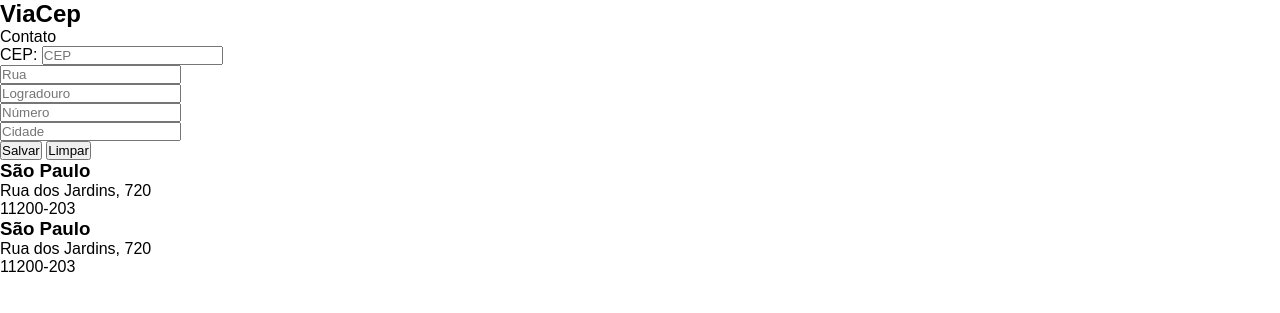
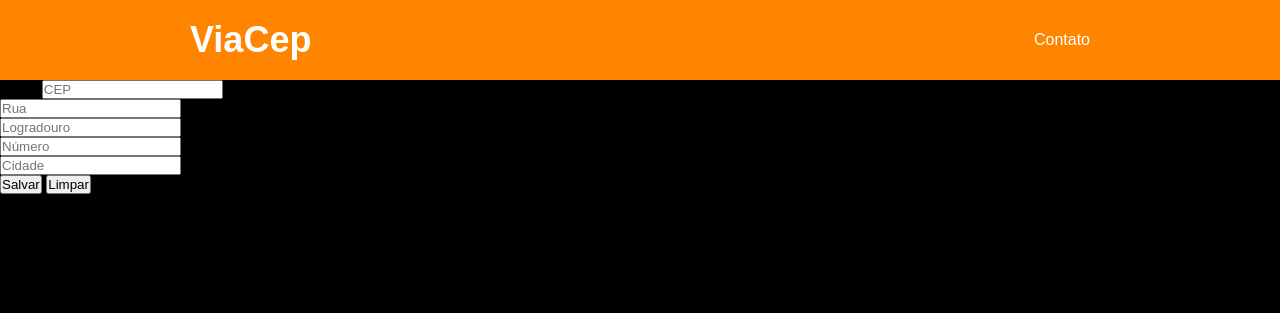
Before and after one commit to gustavoronan/viacep, a plain HTML site: page index.html in a window 1280 px wide. Drawn offline with Linux system fonts and the light colour scheme.

Commit message:
add: adicionando estilizacao a navbar

```diff
--- a/css/styles.css
+++ b/css/styles.css
@@ -4,3 +4,36 @@
     margin: 0;
     font-family: sans-serif;
 }
+
+html, body{
+    background-color: #000;
+}
+
+.nav-container{
+    height: 80px;
+    background-color: #ff8400;
+    width: 100%;
+    padding: 0 20px;
+    display: flex;
+    align-items: center;
+
+}
+
+.nav-main{
+    width: 100%;
+    max-width: 900px;
+    margin: 0 auto;
+    display: flex;
+    align-items: center;
+    justify-content: space-between;
+}
+
+.nav-main h1{
+    color: white;
+    font-size: 36px;
+}
+
+.contact-link{
+    color: white;
+    cursor: pointer;
+}
--- a/index.html
+++ b/index.html
@@ -20,10 +20,10 @@
     <link rel="stylesheet" href="/css/styles.css" />
   </head>
   <body>
-    <header>
-      <nav>
+    <header class="nav-container" >
+      <nav class="nav-main" >
         <h1>ViaCep</h1>
-        <div>Contato</div>
+        <div class="contact-link" >Contato</div>
       </nav>
     </header>
 
```
